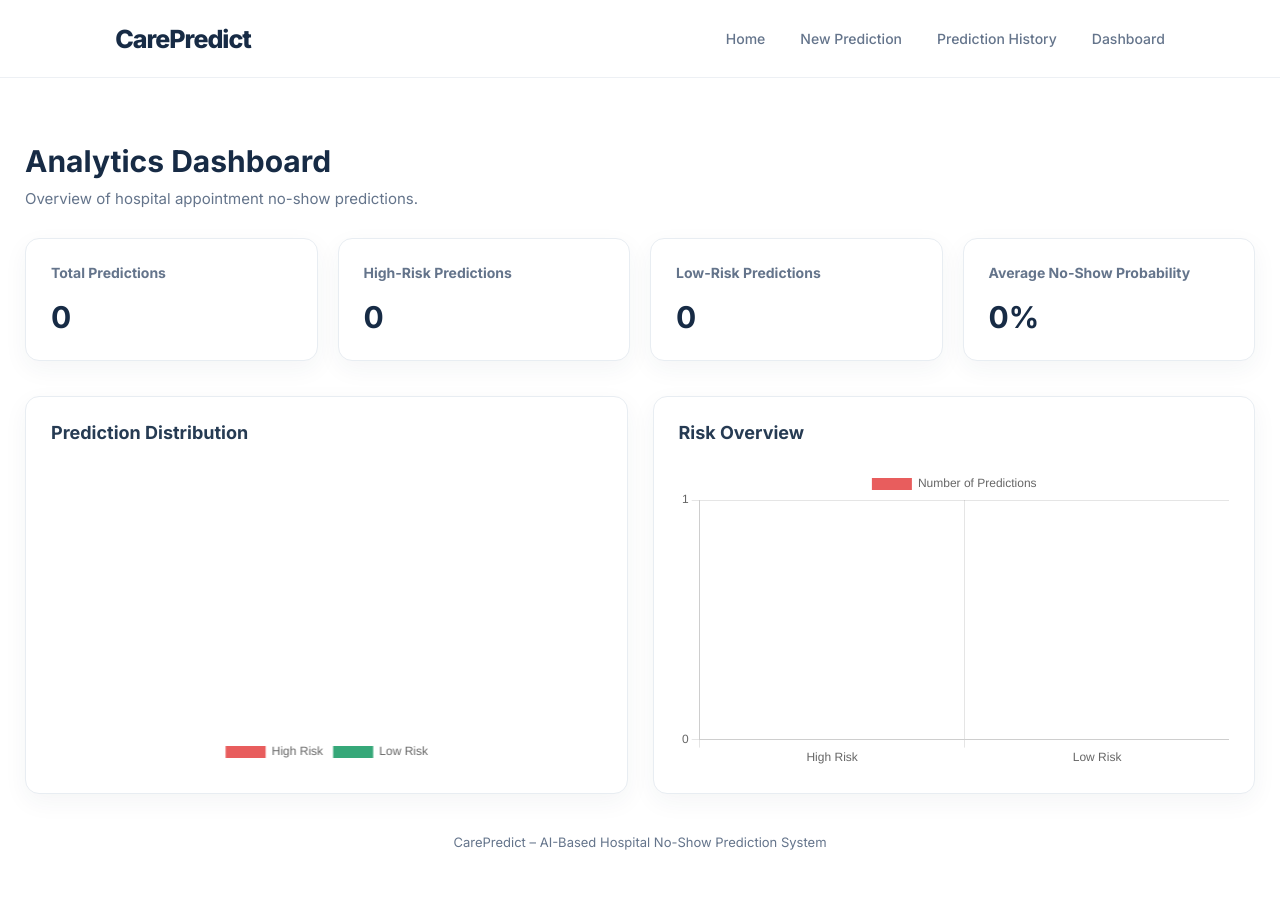
After one commit to Rithwik4014/Hospital-No-Show-Prediction, a Flask app: page /dashboard in a window 1280 px wide. The commit adds this page. Run offline with Flask 3, Linux system fonts and the light colour scheme; data that the repository does not hold is empty; parts of the project's set-up code (start-up, migrations or seed data) failed here and were passed over.

Commit message:
Complete dashboard, documentation and project setup

```diff
--- a/app/static/style.css
+++ b/app/static/style.css
@@ -652,3 +652,104 @@ footer {
         padding: 12px;
     }
 }
+/* Analytics Dashboard */
+
+.dashboard-page {
+    max-width: 1300px;
+    margin: 40px auto;
+    padding: 25px;
+}
+
+.dashboard-heading {
+    margin-bottom: 30px;
+}
+
+.dashboard-heading h1 {
+    color: #172b45;
+    font-size: 30px;
+    margin-bottom: 10px;
+}
+
+.dashboard-heading p {
+    color: #64748b;
+    font-size: 15px;
+}
+
+.dashboard-cards {
+    display: grid;
+    grid-template-columns: repeat(4, 1fr);
+    gap: 20px;
+    margin-bottom: 35px;
+}
+
+.dashboard-card {
+    background: white;
+    padding: 25px;
+    border-radius: 14px;
+    border: 1px solid #e8edf2;
+    box-shadow: 0 8px 25px rgba(30, 50, 70, 0.05);
+}
+
+.dashboard-card h3 {
+    color: #64748b;
+    font-size: 14px;
+    margin-bottom: 18px;
+}
+
+.dashboard-card p {
+    color: #172b45;
+    font-size: 30px;
+    font-weight: 700;
+}
+
+.dashboard-charts {
+    display: grid;
+    grid-template-columns: 1fr 1fr;
+    gap: 25px;
+}
+
+.chart-card {
+    background: white;
+    padding: 25px;
+    border: 1px solid #e8edf2;
+    border-radius: 14px;
+    box-shadow: 0 8px 25px rgba(30, 50, 70, 0.05);
+}
+
+.chart-card h2 {
+    color: #263b53;
+    font-size: 18px;
+    margin-bottom: 25px;
+}
+
+.chart-container {
+    position: relative;
+    height: 300px;
+}
+
+.dashboard-footer {
+    text-align: center;
+    margin-top: 40px;
+    color: #64748b;
+    font-size: 13px;
+}
+
+@media (max-width: 900px) {
+    .dashboard-cards {
+        grid-template-columns: repeat(2, 1fr);
+    }
+
+    .dashboard-charts {
+        grid-template-columns: 1fr;
+    }
+}
+
+@media (max-width: 500px) {
+    .dashboard-cards {
+        grid-template-columns: 1fr;
+    }
+
+    .dashboard-page {
+        padding: 15px;
+    }
+}
--- /dev/null
+++ b/app/templates/dashboard.html
@@ -0,0 +1,129 @@
+<!DOCTYPE html>
+<html lang="en">
+<head>
+    <meta charset="UTF-8">
+    <meta name="viewport" content="width=device-width, initial-scale=1.0">
+    <title>CarePredict | Analytics Dashboard</title>
+    <link rel="stylesheet" href="{{ url_for('static', filename='style.css') }}">
+    <script src="https://cdn.jsdelivr.net/npm/chart.js"></script>
+</head>
+<body>
+
+    <nav class="navbar">
+        <div class="logo">CarePredict</div>
+        <div class="nav-links">
+            <a href="{{ url_for('home') }}">Home</a>
+            <a href="{{ url_for('prediction') }}">New Prediction</a>
+            <a href="{{ url_for('history') }}">Prediction History</a>
+            <a href="{{ url_for('dashboard') }}">Dashboard</a>
+        </div>
+    </nav>
+
+    <main class="dashboard-page">
+
+        <section class="dashboard-heading">
+            <h1>Analytics Dashboard</h1>
+            <p>Overview of hospital appointment no-show predictions.</p>
+        </section>
+
+        <section class="dashboard-cards">
+
+            <div class="dashboard-card">
+                <h3>Total Predictions</h3>
+                <p>{{ analytics.total_predictions }}</p>
+            </div>
+
+            <div class="dashboard-card">
+                <h3>High-Risk Predictions</h3>
+                <p>{{ analytics.high_risk }}</p>
+            </div>
+
+            <div class="dashboard-card">
+                <h3>Low-Risk Predictions</h3>
+                <p>{{ analytics.low_risk }}</p>
+            </div>
+
+            <div class="dashboard-card">
+                <h3>Average No-Show Probability</h3>
+                <p>{{ analytics.average_probability }}%</p>
+            </div>
+
+        </section>
+
+        <section class="dashboard-charts">
+
+            <div class="chart-card">
+                <h2>Prediction Distribution</h2>
+                <div class="chart-container">
+                    <canvas id="predictionChart"></canvas>
+                </div>
+            </div>
+
+            <div class="chart-card">
+                <h2>Risk Overview</h2>
+                <div class="chart-container">
+                    <canvas id="riskChart"></canvas>
+                </div>
+            </div>
+
+        </section>
+
+        <div class="dashboard-footer">
+            <p>CarePredict – AI-Based Hospital No-Show Prediction System</p>
+        </div>
+
+    </main>
+
+    <script>
+        const highRisk = {{ analytics.high_risk }};
+        const lowRisk = {{ analytics.low_risk }};
+
+        new Chart(document.getElementById('predictionChart'), {
+            type: 'doughnut',
+            data: {
+                labels: ['High Risk', 'Low Risk'],
+                datasets: [{
+                    data: [highRisk, lowRisk],
+                    backgroundColor: ['#e85d5d', '#36a879'],
+                    borderWidth: 0
+                }]
+            },
+            options: {
+                responsive: true,
+                maintainAspectRatio: false,
+                plugins: {
+                    legend: {
+                        position: 'bottom'
+                    }
+                }
+            }
+        });
+
+        new Chart(document.getElementById('riskChart'), {
+            type: 'bar',
+            data: {
+                labels: ['High Risk', 'Low Risk'],
+                datasets: [{
+                    label: 'Number of Predictions',
+                    data: [highRisk, lowRisk],
+                    backgroundColor: ['#e85d5d', '#36a879'],
+                    borderRadius: 6
+                }]
+            },
+            options: {
+                responsive: true,
+                maintainAspectRatio: false,
+                scales: {
+                    y: {
+                        beginAtZero: true,
+                        ticks: {
+                            precision: 0
+                        }
+                    }
+                }
+            }
+        });
+    </script>
+
+</body>
+</html>
--- a/app/templates/history.html
+++ b/app/templates/history.html
@@ -19,6 +19,7 @@
         <div class="nav-links">
             <a href="{{ url_for('home') }}">Home</a>
             <a href="{{ url_for('prediction') }}">New Prediction</a>
+            <a href="{{ url_for('dashboard') }}">Dashboard</a>
         </div>
 
         <a href="{{ url_for('home') }}" class="nav-button">Back to Home</a>
--- a/app/templates/index.html
+++ b/app/templates/index.html
@@ -20,7 +20,9 @@
         <div class="nav-links">
             <a href="{{ url_for('home') }}">Home</a>
             <a href="{{ url_for('home') }}#about">About</a>
+            <a href="{{ url_for('prediction') }}">New Prediction</a>
             <a href="{{ url_for('history') }}">Prediction History</a>
+            <a href="{{ url_for('dashboard') }}">Dashboard</a>
         </div>
 
         <a href="{{ url_for('prediction') }}" class="nav-button">
--- a/app/templates/results.html
+++ b/app/templates/results.html
@@ -18,6 +18,8 @@
         <div class="nav-links">
             <a href="{{ url_for('home') }}">Home</a>
             <a href="{{ url_for('home') }}#about">About</a>
+            <a href="{{ url_for('history') }}">Prediction History</a>
+            <a href="{{ url_for('dashboard') }}">Dashboard</a>
         </div>
 
         <a href="{{ url_for('prediction') }}" class="nav-button">
```
Also changed, not shown: requirements.txt (+7 -8 lines), Readme.md.
